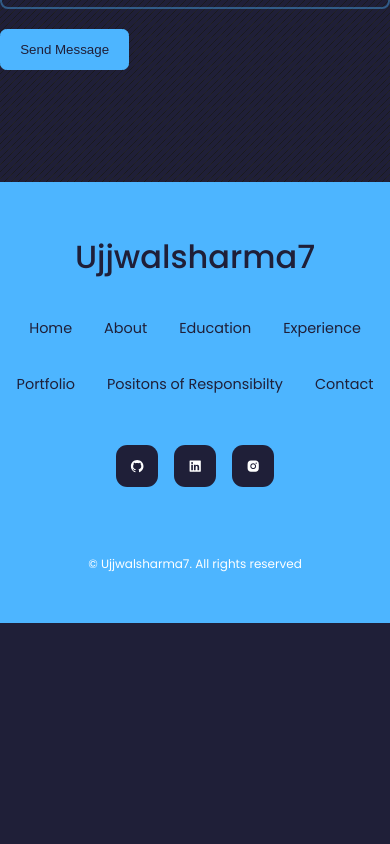
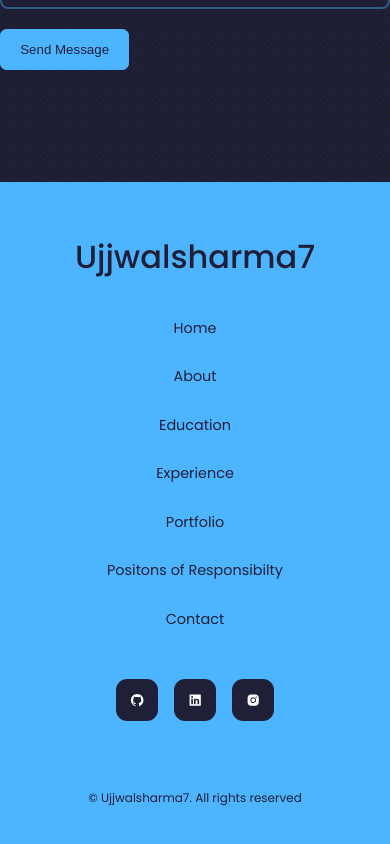
Before and after one commit to Ujjwalsharma7/Portfolio, a React (Create React App) app: page / in a window 390 px wide. Shown: the part 7661-8505 px from the top of the page. Before the commit the page ends 8284 px from the top, so only its background shows below. Built offline with nearby package versions, Linux system fonts and the light colour scheme.

Commit message:
added media query to footer

```diff
--- a/src/components/footer/footer.css
+++ b/src/components/footer/footer.css
@@ -47,3 +47,20 @@
     color: var(--color-bg);
     border-color: var(--color-bg);
 }
+
+.footer__copyright{
+    margin-bottom: 4rem;
+    color: var(--color-bg);
+}
+
+@media  screen and (max-width: 600px) {
+    .permalinks{
+        flex-direction: column;
+        gap: 1.5rem;
+
+    }
+
+    .footer__socials{
+        margin-bottom: 2.rem;
+    }
+}
```
